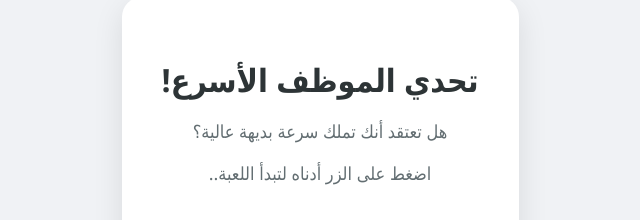
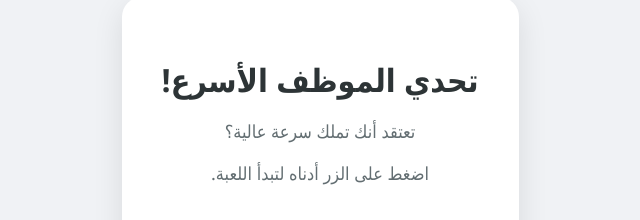
Before and after one commit to abhussein-cp/security-check, a plain HTML site: page index.html in a window 1280 px wide. Shown: the part 91-311 px from the top of the page, 320-960 px from the left. Drawn offline with Linux system fonts and the light colour scheme.

Commit message:
Update index.html

```diff
--- a/index.html
+++ b/index.html
@@ -3,7 +3,7 @@
 <head>
     <meta charset="UTF-8">
     <meta name="viewport" content="width=device-width, initial-scale=1.0">
-    <title>تحدي السرعة والذكاء 🚀</title>
+    <title>تحدي السرعة والذكاء </title>
     <style>
         body { font-family: 'Segoe UI', Tahoma, Geneva, Verdana, sans-serif; text-align: center; background: #f0f2f5; padding-top: 80px; color: #333; }
         .container { background: white; padding: 40px; border-radius: 20px; display: inline-block; box-shadow: 0 10px 30px rgba(0,0,0,0.1); max-width: 90%; }
@@ -17,8 +17,8 @@
 <body>
     <div class="container">
         <h1>تحدي الموظف الأسرع! </h1>
-        <p>هل تعتقد أنك تملك سرعة بديهة عالية؟</p>
-        <p>اضغط على الزر أدناه لتبدأ اللعبة..</p>
+        <p> تعتقد أنك تملك سرعة عالية؟</p>
+        <p> اضغط على الزر أدناه لتبدأ اللعبة.</p>
         <button class="btn" onclick="startPlay()">Start Play</button>
     </div>
 
```
